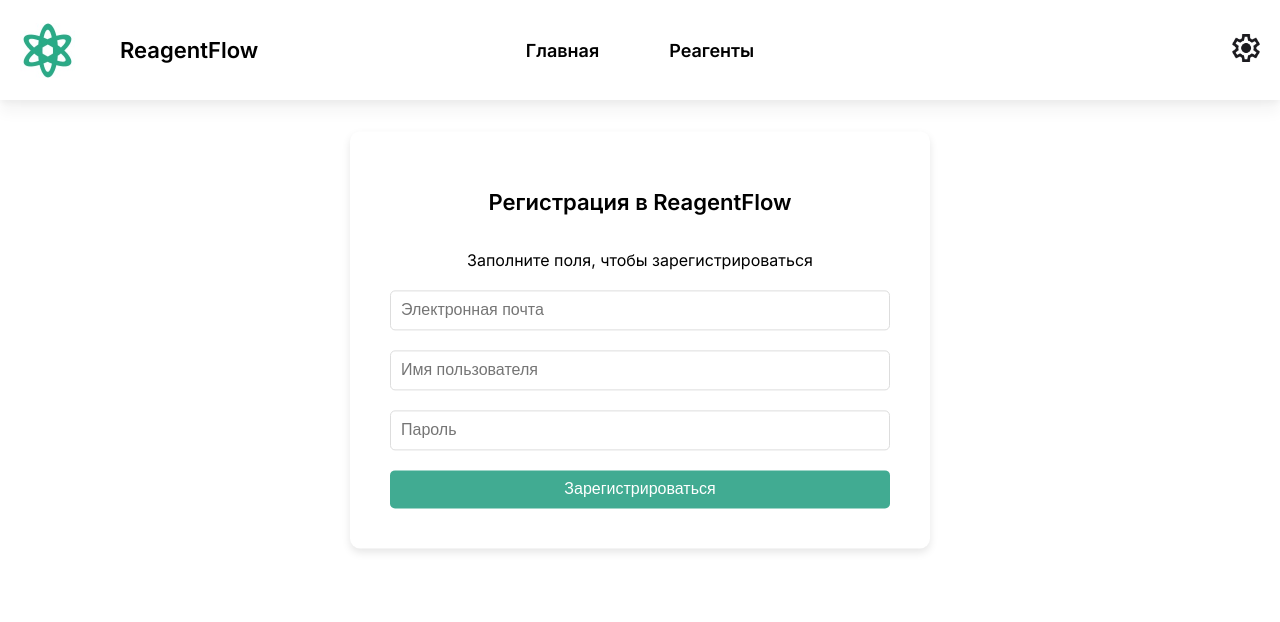
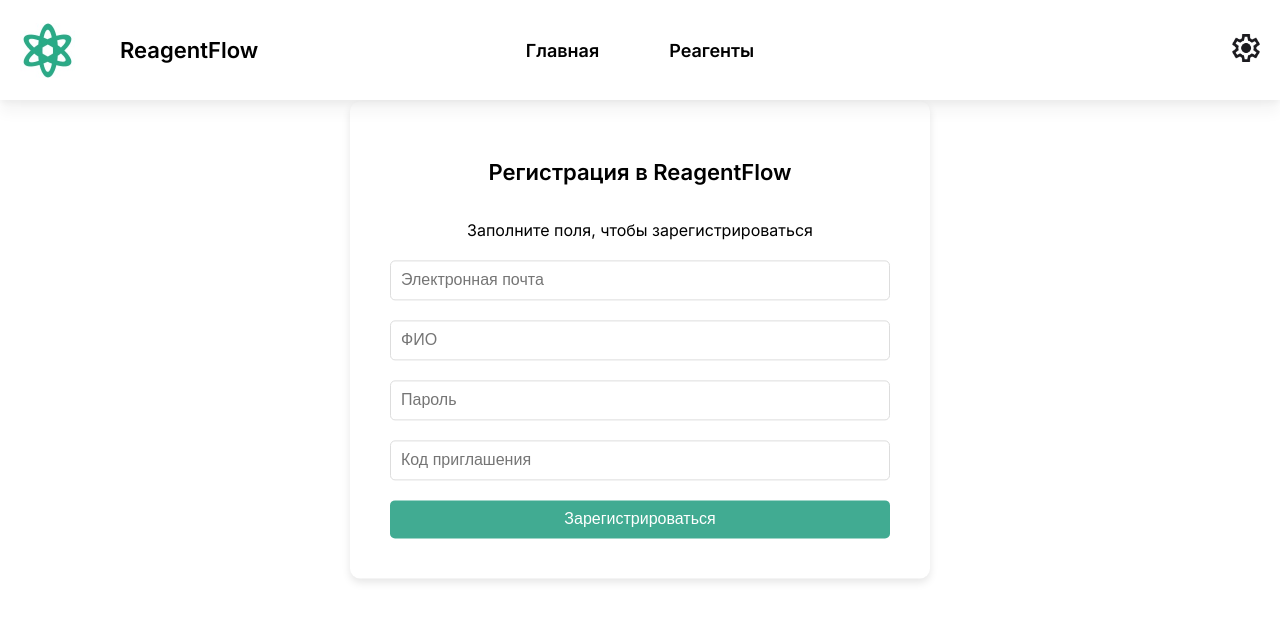
Before and after one commit to ReagentFlow/frontend, a React (Create React App) app: page /register in a window 1280 px wide. Shown: the top 622 px of the page. Built offline with nearby package versions, Linux system fonts and the light colour scheme.

Commit message:
поле для invite-code

```diff
--- a/src/components/Register.jsx
+++ b/src/components/Register.jsx
@@ -5,12 +5,14 @@ function Register() {
     const [email, setEmail] = useState('');
     const [username, setUsername] = useState('');
     const [password, setPassword] = useState('');
+    const [inviteCode, setInviteCode] = useState('');
 
     const handleSubmit = (e) => {
         e.preventDefault();
         console.log('Email:', email);
         console.log('Username:', username);
         console.log('Password:', password);
+        console.log('Invite Code:', inviteCode);
     };
 
     return (
@@ -30,7 +32,7 @@ function Register() {
                 <div className="input-group">
                     <input
                         type="text"
-                        placeholder="Имя пользователя"
+                        placeholder="ФИО"
                         value={username}
                         onChange={(e) => setUsername(e.target.value)}
                         required
@@ -45,6 +47,15 @@ function Register() {
                         required
                     />
                 </div>
+                <div className="input-group">
+                    <input
+                        type="text"
+                        placeholder="Код приглашения"
+                        value={inviteCode}
+                        onChange={(e) => setInviteCode(e.target.value)}
+                        required
+                    />
+                </div>
                 <button type="submit" className="submit-button">Зарегистрироваться</button>
             </form>
         </div>
```
